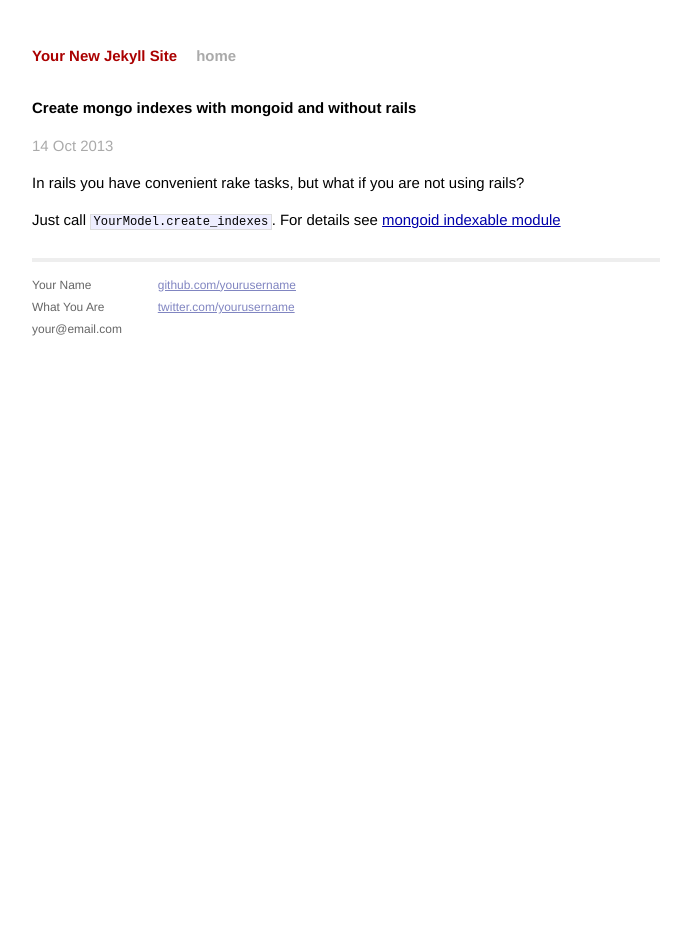
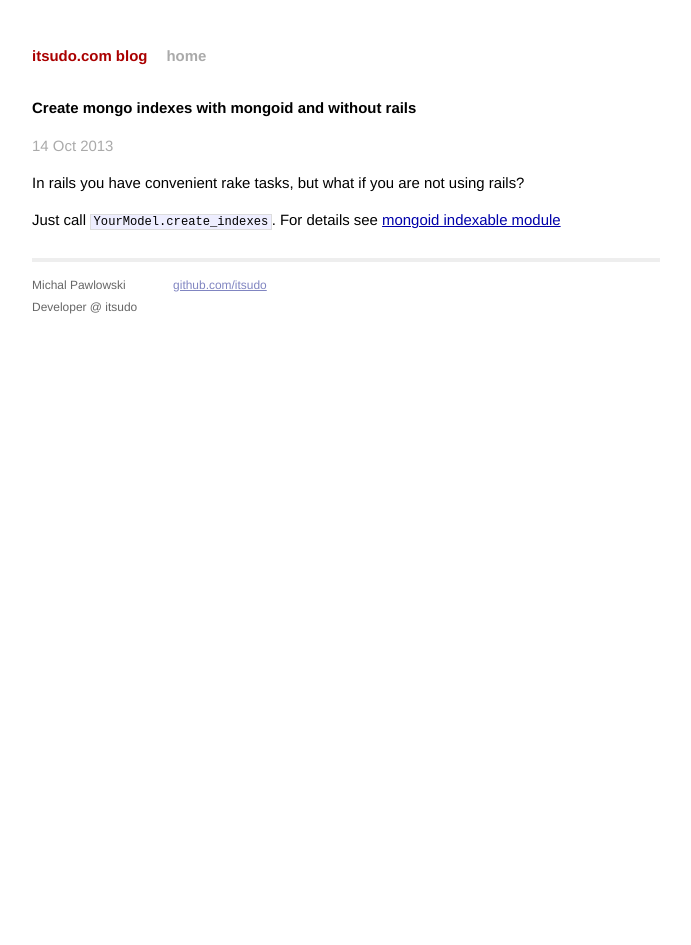
Before and after one commit to itsudo/itsudo.github.io, a Jekyll site: the page built from _posts/2013-10-14-mongoid-create-indexes-witouth-rails.markdown, in a window 1280 px wide. Shown: the whole page, without its empty margins (294-985 px from the left). Built offline with Jekyll 4.4.1, drawn with Linux system fonts in a browser that asks for light colours; Markdown is read by kramdown in place of the engine named in the settings.

Commit message:
Branding

```diff
--- a/_config.yml
+++ b/_config.yml
@@ -1,3 +1,3 @@
-name: Your New Jekyll Site
+name: itsudo.com blog
 markdown: redcarpet
 pygments: true
--- a/_layouts/default.html
+++ b/_layouts/default.html
@@ -27,15 +27,13 @@
             <div class="footer">
               <div class="contact">
                 <p>
-                  Your Name<br />
-                  What You Are<br />
-                  your@email.com
+                  Michal Pawlowski<br />
+                  Developer @ itsudo
                 </p>
               </div>
               <div class="contact">
                 <p>
-                  <a href="http://github.com/yourusername/">github.com/yourusername</a><br />
-                  <a href="http://twitter.com/yourusername/">twitter.com/yourusername</a><br />
+                  <a href="https://github.com/itsudo">github.com/itsudo</a><br />
                 </p>
               </div>
             </div>
--- a/index.html
+++ b/index.html
@@ -1,6 +1,6 @@
 ---
 layout: default
-title: Your New Jekyll Site
+title: itsudo.com blog
 ---
 
 <div id="home">
```
